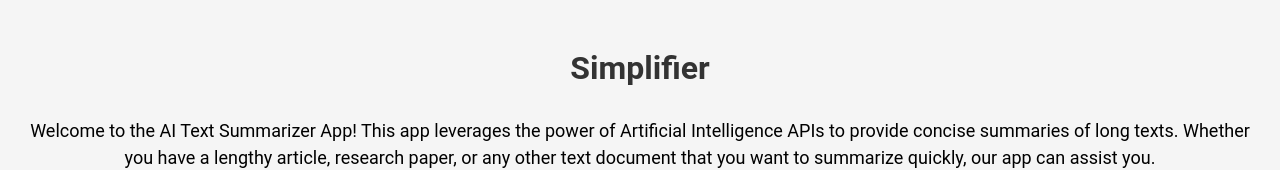
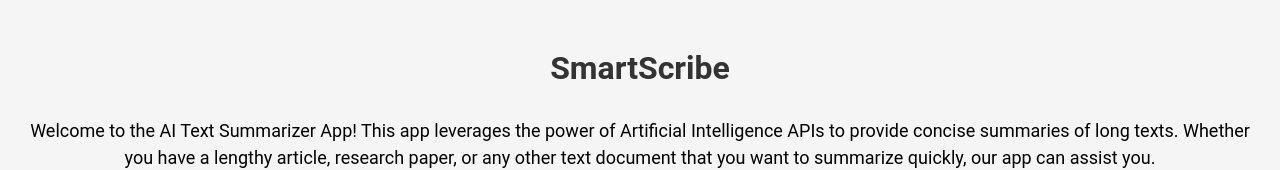
Before and after one commit to namansinghrana/Simplifier, a website: page public/index.html in a window 1280 px wide. Shown: the top 170 px of the page. Drawn offline with Linux system fonts and the light colour scheme.

Commit message:
Update index.html

```diff
--- a/public/index.html
+++ b/public/index.html
@@ -8,7 +8,7 @@
     <link rel="stylesheet" href="stylesheet.css">
   </head>
   <body>
-    <h1>Simplifier</h1>
+    <h1>SmartScribe</h1>
     <p> Welcome to the AI Text Summarizer App! This app leverages the power of Artificial Intelligence APIs to provide concise summaries of long texts. Whether you have a lengthy article, research paper, or any other text document that you want to summarize quickly, our app can assist you. </p>
     <p> Simply paste your text into the text area below and click the "Submit" button. </p>
     <div class="container">
```
